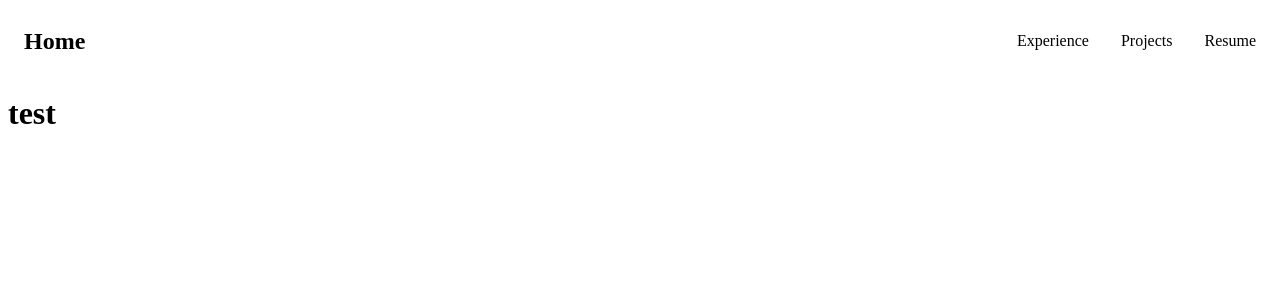
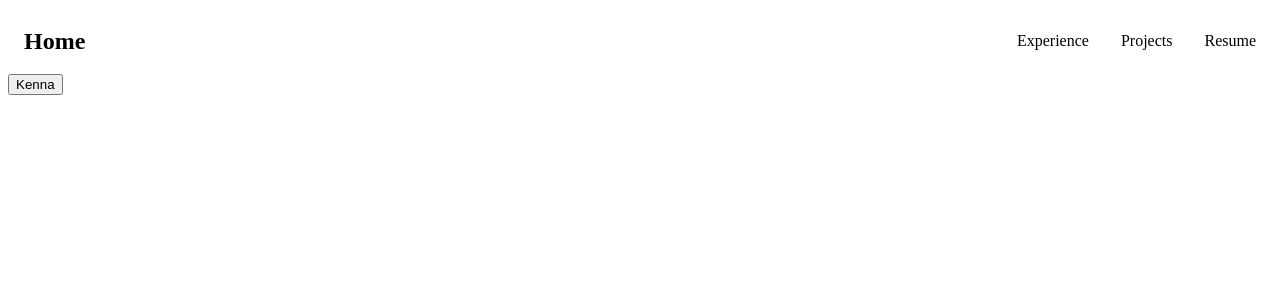
Before and after one commit to mayasaltzman/PersonalWebsiteV2, a React (Create React App) app in the folder my-site/: page /experience in a window 1280 px wide. Shown: the top 300 px of the page. Built offline with nearby package versions, Linux system fonts and the light colour scheme.

Commit message:
created page for first work term exp

```diff
--- a/my-site/src/App.js
+++ b/my-site/src/App.js
@@ -4,6 +4,7 @@ import { Route, Routes } from "react-router-dom"
 import Experience from './components/pages/experience';
 import Resume from './components/pages/resume';
 import Projects from './components/pages/projects';
+import Kenna from './components/pages/kenna';
 
 
 function App() {
@@ -16,7 +17,10 @@ function App() {
         <Route path="/experience" element={<Experience />} />
         <Route path="/projects" element={<Projects />} />
         <Route path="/resume" element={<Resume />} />
+        <Route path="/kenna" element={<Kenna />} />
       </Routes>
+
+
 
     </div>
   );
--- a/my-site/src/components/pages/experience.js
+++ b/my-site/src/components/pages/experience.js
@@ -1,9 +1,10 @@
 import React from 'react'
+import { Link } from "react-router-dom";
 
 const experience = () => {
   return (
-    <div>
-      <h1>test</h1>
+    <div id='buttons'>
+      <Link to= "/kenna"><button>Kenna</button></Link>
     </div>
   )
 }
--- a/my-site/src/components/pages/home.js
+++ b/my-site/src/components/pages/home.js
@@ -1,4 +1,5 @@
 import React from 'react'
+import { Link } from "react-router-dom";
 
 const home = () => {
   return (
```
